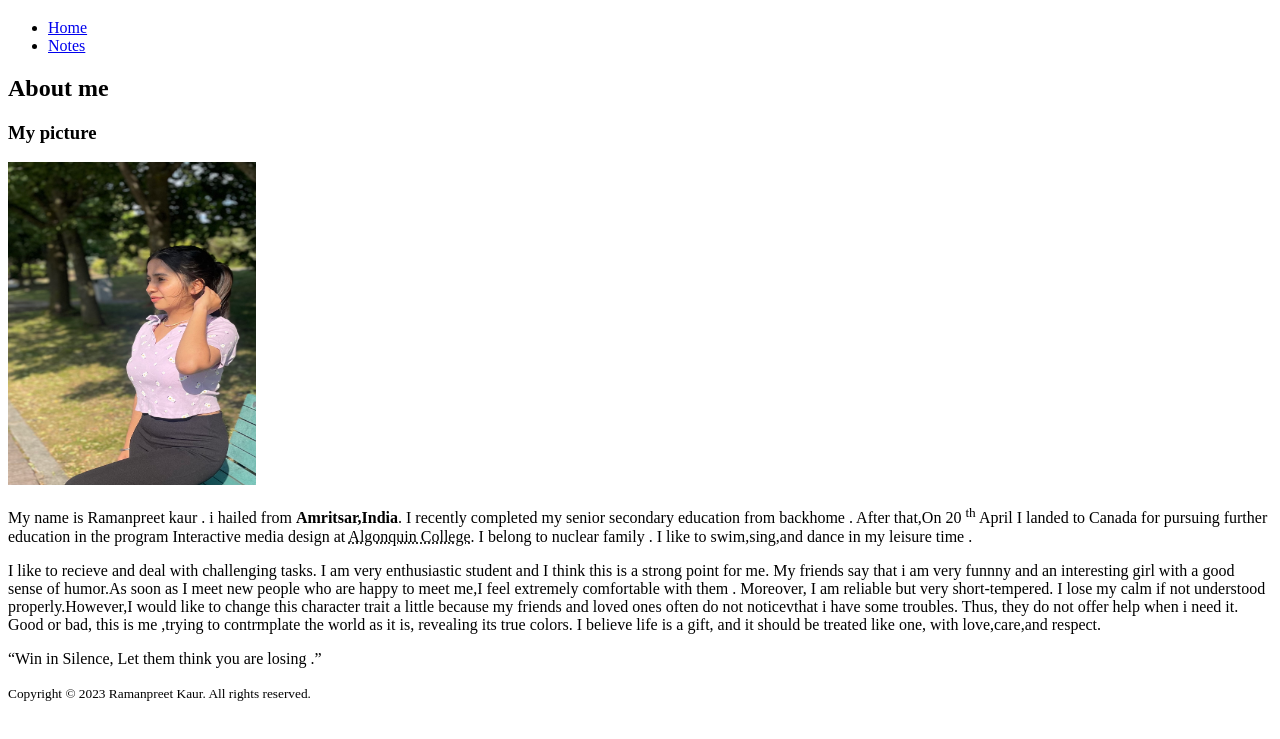
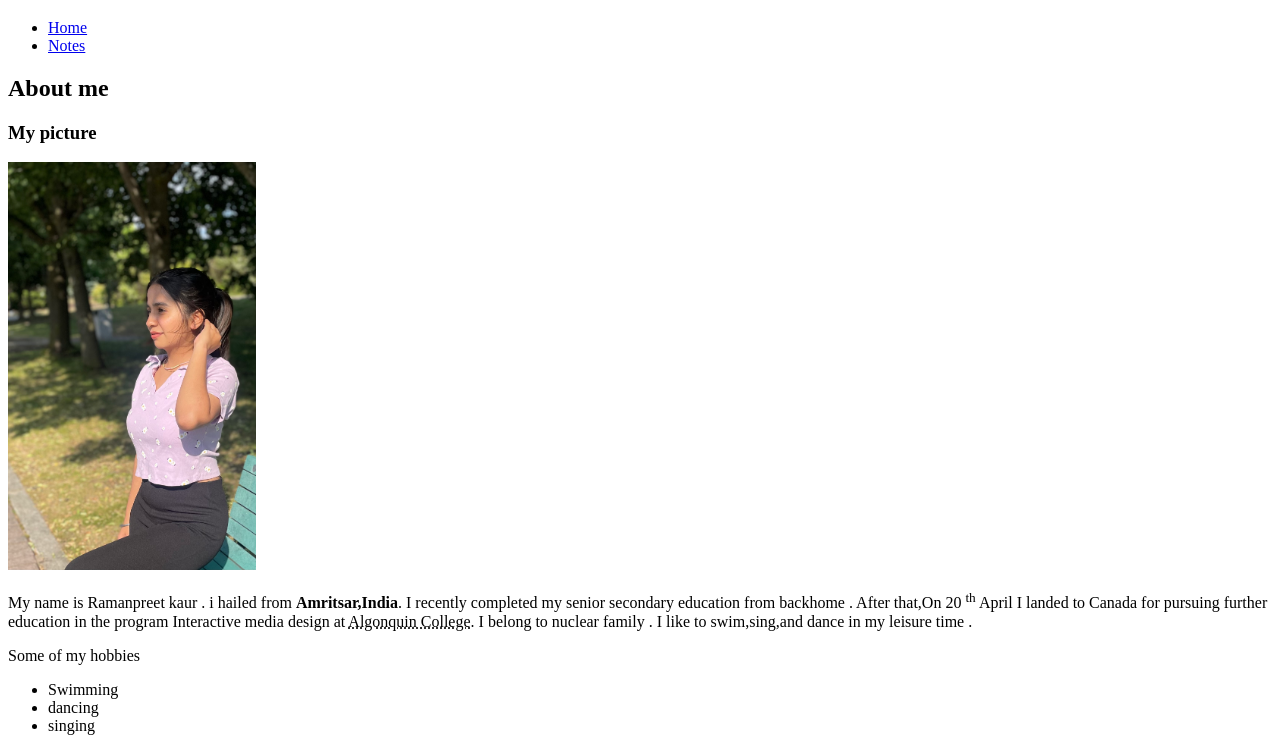
Before and after one commit to rama0113ac/rama0113ac.github.io, a plain HTML site: page html-assignment/index.html in a window 1280 px wide. Shown: the part 61-800 px from the top of the page. Drawn offline with Linux system fonts and the light colour scheme.

Commit message:
updates correction

```diff
--- a/html-assignment/index.html
+++ b/html-assignment/index.html
@@ -4,6 +4,7 @@
     <meta charset="UTF-8">
     <meta name="viewport" content="width=device-width, initial-scale=1.0">
     <title>HTML Assignment</title>
+
 </head>
 <body>
     <header>
@@ -25,8 +26,16 @@
     <h2>About me</h2>
         <h3>My picture</h3>
 
-        <img src="images\me.jpg" alt="my-image" width="248" height="323">
+        <img src="images\me.jpg" alt="my-image" width="248">
     <p> My name is Ramanpreet kaur . i hailed from <strong>Amritsar,India</strong>. I recently completed my senior secondary education from backhome . After that,On 20 <sup>th</sup> April I landed to Canada for pursuing further education in the program Interactive media design at <abbr title="Algonquin College of Applied Arts and Technology is a publicly funded English-language college located in Ottawa, Ontario, Canada">Algonquin College</abbr>. I belong to nuclear family . I like to swim,sing,and dance in my leisure time .</p>
+
+    <p>Some of my hobbies</p>
+
+    <ul>
+        <li>Swimming</li>
+        <li>dancing</li>
+        <li>singing</li>
+    </ul>
     <p>I like to recieve and deal with challenging tasks. I am very enthusiastic student and I think this is a strong point for me. My friends say that i am very funnny and an interesting girl with a good sense of humor.As soon as I meet new people who are happy to meet me,I feel extremely comfortable with them . Moreover, I am reliable but very short-tempered. I lose my calm if not understood properly.However,I would like to change this character trait a little because my friends and loved ones often do not noticevthat i have some troubles. Thus, they do not offer help when i need it. Good or bad, this is me ,trying to contrmplate the world as it is, revealing its true colors. I believe life is a gift, and it should be treated like one, with love,care,and respect.</p>
 
     <q>Win in Silence, Let them think you are losing .</q>
```
